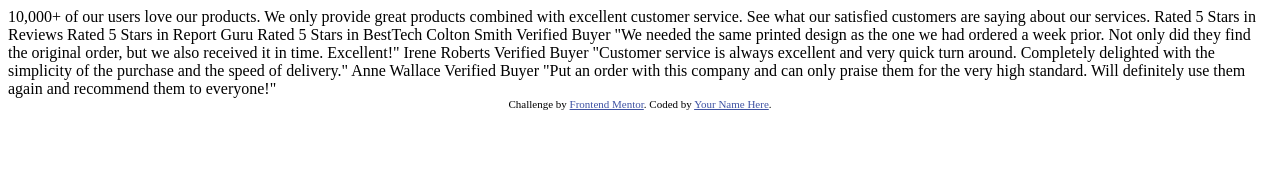
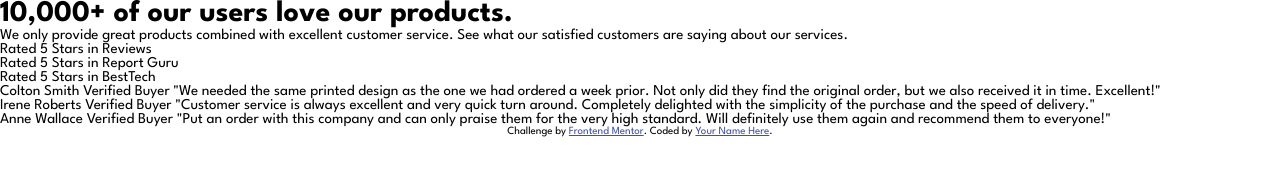
Before and after one commit to rustyff12/social-proof, a plain HTML site: page index.html in a window 1280 px wide. Drawn offline with Linux system fonts and the light colour scheme.

Commit message:
html markup, assets folder added

```diff
--- /dev/null
+++ b/assets/css/styles.css
@@ -0,0 +1,41 @@
+/* Google Fonts */
+@import url('https://fonts.googleapis.com/css2?family=League+Spartan:wght@400;500;700&display=swap');
+/* 400, 500, 700 */
+/* Resets */
+*,
+*::before,
+*::after {
+  box-sizing: border-box;
+  margin: 0;
+  padding: 0;
+}
+
+/* Variables */
+:root {
+  --clr-primary: hsl(300, 43%, 22%);
+  --clr-accent: hsl(333, 80%, 67%);
+  --clr-white: hsl(0, 0%, 100%);
+  --clr-primary-dark-gray: hsl(303, 10%, 53%);
+  --clr-primry-lught-gray: hsl(300, 24%, 96%);
+}
+
+body {
+  font-family: 'League Spartan', sans-serif;
+  font-size: 15px;
+}
+
+
+
+
+
+.attribution {
+    font-size: 11px;
+    text-align: center;
+}
+.attribution a {
+  color: hsl(228, 45%, 44%);
+}
+
+
+/* - Mobile: 375px
+- Desktop: 1440px */
--- a/index.html
+++ b/index.html
@@ -15,42 +15,57 @@
     <title>Frontend Mentor | Social proof section</title>
 
     <!-- Feel free to remove these styles or customise in your own stylesheet 👍 -->
-    <style>
-      .attribution {
-        font-size: 11px;
-        text-align: center;
-      }
-      .attribution a {
-        color: hsl(228, 45%, 44%);
-      }
-    </style>
+    <link rel="stylesheet" href="./assets/css/styles.css">
   </head>
   <body>
-    10,000+ of our users love our products.
-
+    <div class="container__body">
+      <!-- First -->
+      <div class="container__first">
+        <div class="container__first-h1">
+          <h1>10,000+ of our users love our products.</h1>
+        </div>
+        <div class="container__first-p">
+          <p>
             We only provide great products combined with excellent customer service.
             See what our satisfied customers are saying about our services.
+          </p>
+        </div>
+      </div>
 
-    Rated 5 Stars in Reviews
-    Rated 5 Stars in Report Guru
-    Rated 5 Stars in BestTech
+      <!-- Second -->
+      <div class="container__second">
+        <div class="container__second-item">Rated 5 Stars in Reviews</div>
+        <div class="container__second-item">Rated 5 Stars in Report Guru</div>
+        <div class="container__second-item">Rated 5 Stars in BestTech</div>
+      </div>
 
+      <!-- Third -->
+      <div class="container__third">
+        <!-- Third-item-first -->
+        <div class="container__third-item">
           Colton Smith
           Verified Buyer
           "We needed the same printed design as the one we had ordered a week prior.
           Not only did they find the original order, but we also received it in time.
           Excellent!"
-
+        </div>
+        <!-- Third-item-second -->
+        <div class="container__third-item">
           Irene Roberts
           Verified Buyer
           "Customer service is always excellent and very quick turn around. Completely
           delighted with the simplicity of the purchase and the speed of delivery."
-
+        </div>
+        <!-- Third-item-third -->
+        <div class="container__third-item">
           Anne Wallace
           Verified Buyer
           "Put an order with this company and can only praise them for the very high
           standard. Will definitely use them again and recommend them to everyone!"
+        </div>
 
+      </div>
+    </div>
     <div class="attribution">
       Challenge by
       <a href="https://www.frontendmentor.io?ref=challenge" target="_blank"
```
Also changed, not shown: assets/images/bg-pattern-bottom-desktop.svg (renamed from images/bg-pattern-bottom-desktop.svg), assets/images/bg-pattern-bottom-mobile.svg (renamed from images/bg-pattern-bottom-mobile.svg), assets/images/bg-pattern-top-desktop.svg (renamed from images/bg-pattern-top-desktop.svg), assets/images/bg-pattern-top-mobile.svg (renamed from images/bg-pattern-top-mobile.svg), assets/images/favicon-32x32.png (renamed from images/favicon-32x32.png), assets/images/icon-star.svg (renamed from images/icon-star.svg), assets/images/image-anne.jpg (renamed from images/image-anne.jpg), assets/images/image-colton.jpg (renamed from images/image-colton.jpg), assets/images/image-irene.jpg (renamed from images/image-irene.jpg). Lines whose indentation alone changed are shown as unchanged.
